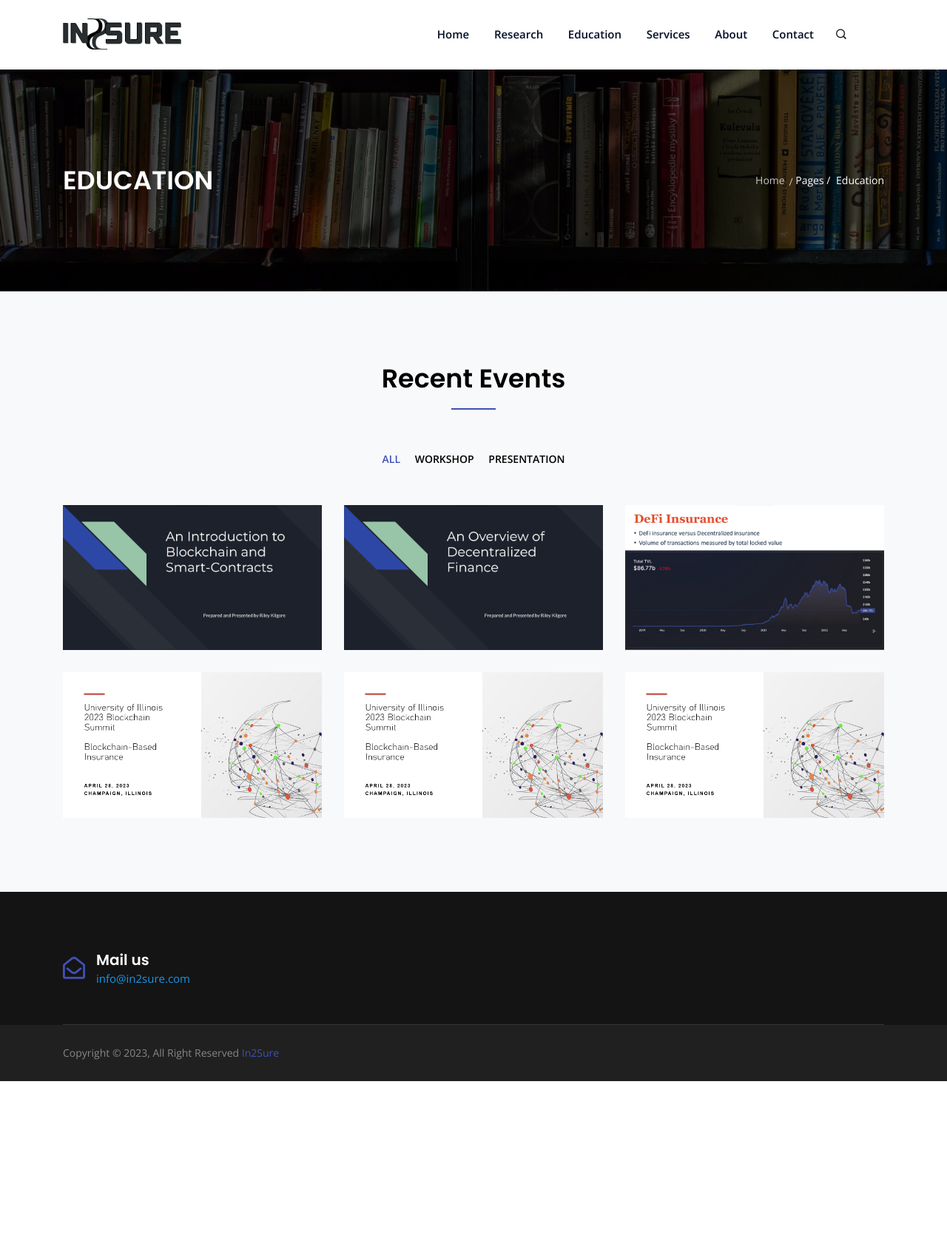
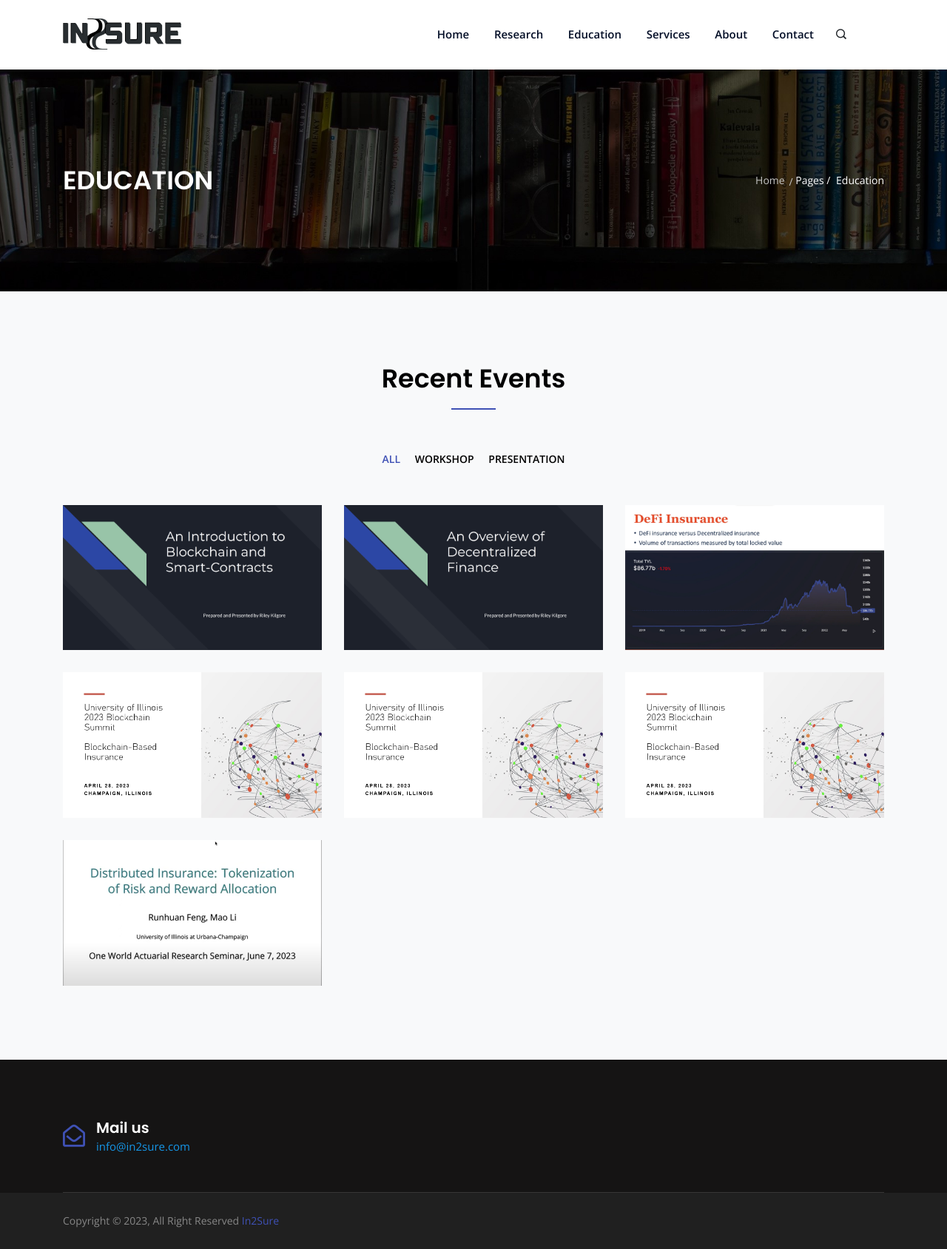
Before and after one commit to in2sure/in2sure.github.io, a Jekyll site: the page built from pages/education.html, in a window 1280 px wide. Shown: the whole page at 74% size. Built offline with Jekyll 4.4.1, drawn with Linux system fonts in a browser that asks for light colours; before the commit the page ends 1462 px from its top, so only the background shows below that.

Commit message:
update owars video

```diff
--- a/_includes/videos.html
+++ b/_includes/videos.html
@@ -87,6 +87,17 @@
                     </div>
                 </div>
             </div>
+            <div class="col-xl-4 col-lg-4 col-md-6 mb-30 grid-item cat-four">
+                <div class="portfolio-wrapper">
+                    <div class="portfolio-thumb">
+                        <img src="{{site.baseurl}}/assets/img/multimedia/dist_insur_owars.png" class="img-fluid" alt="">
+                    </div>
+                    <div class="portfolio-content">
+                        <h5><a href="https://www.youtube.com/watch?v=q_rykCOTKCc" class="video-view">Distributed Insurance: Tokenization of Risk and Reward Allocation</a></h5>
+                        <span>click to watch video</span>
+                    </div>
+                </div>
+            </div>
             <!-- <div class="col-xl-4 col-lg-4 col-md-6 mb-30 grid-item cat-four">
                 <div class="portfolio-wrapper">
                     <div class="portfolio-thumb">
```
Also changed, not shown: assets/img/multimedia/dist_insur_owars.png (added).
